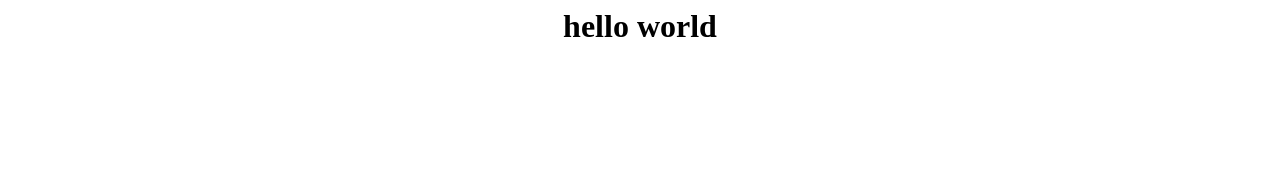
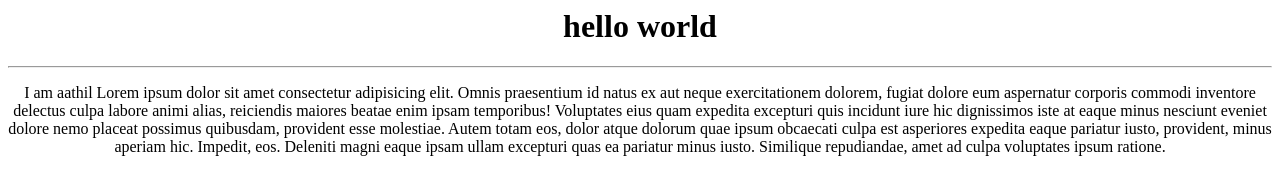
Before and after one commit to AathilAli/HTML-Page, a plain HTML site: page index.html in a window 1280 px wide. Drawn offline with Linux system fonts and the light colour scheme.

Commit message:
added paragraph

```diff
--- a/index.html
+++ b/index.html
@@ -1,3 +1,5 @@
 <center>
   <h1>hello world</h1>
+  <hr>
+  <p>I am aathil Lorem ipsum dolor sit amet consectetur adipisicing elit. Omnis praesentium id natus ex aut neque exercitationem dolorem, fugiat dolore eum aspernatur corporis commodi inventore delectus culpa labore animi alias, reiciendis maiores beatae enim ipsam temporibus! Voluptates eius quam expedita excepturi quis incidunt iure hic dignissimos iste at eaque minus nesciunt eveniet dolore nemo placeat possimus quibusdam, provident esse molestiae. Autem totam eos, dolor atque dolorum quae ipsum obcaecati culpa est asperiores expedita eaque pariatur iusto, provident, minus aperiam hic. Impedit, eos. Deleniti magni eaque ipsam ullam excepturi quas ea pariatur minus iusto. Similique repudiandae, amet ad culpa voluptates ipsum ratione.</p>
 </center>
```
